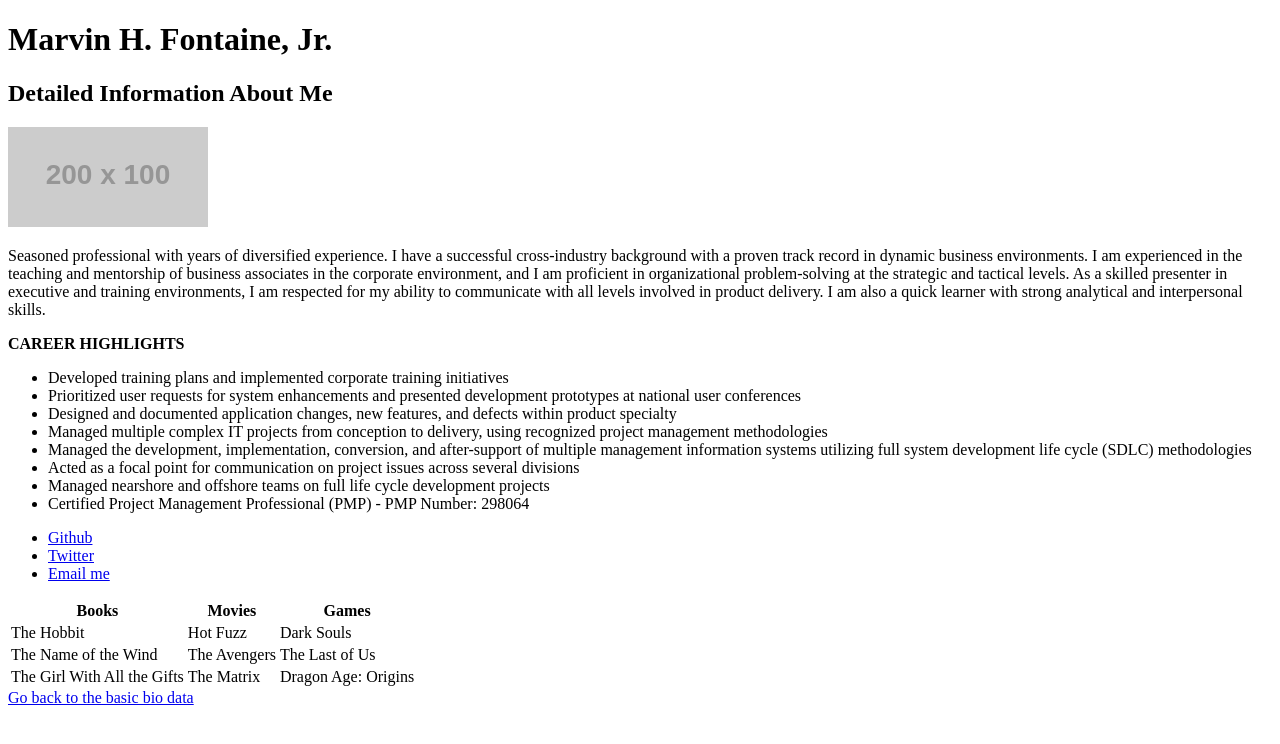
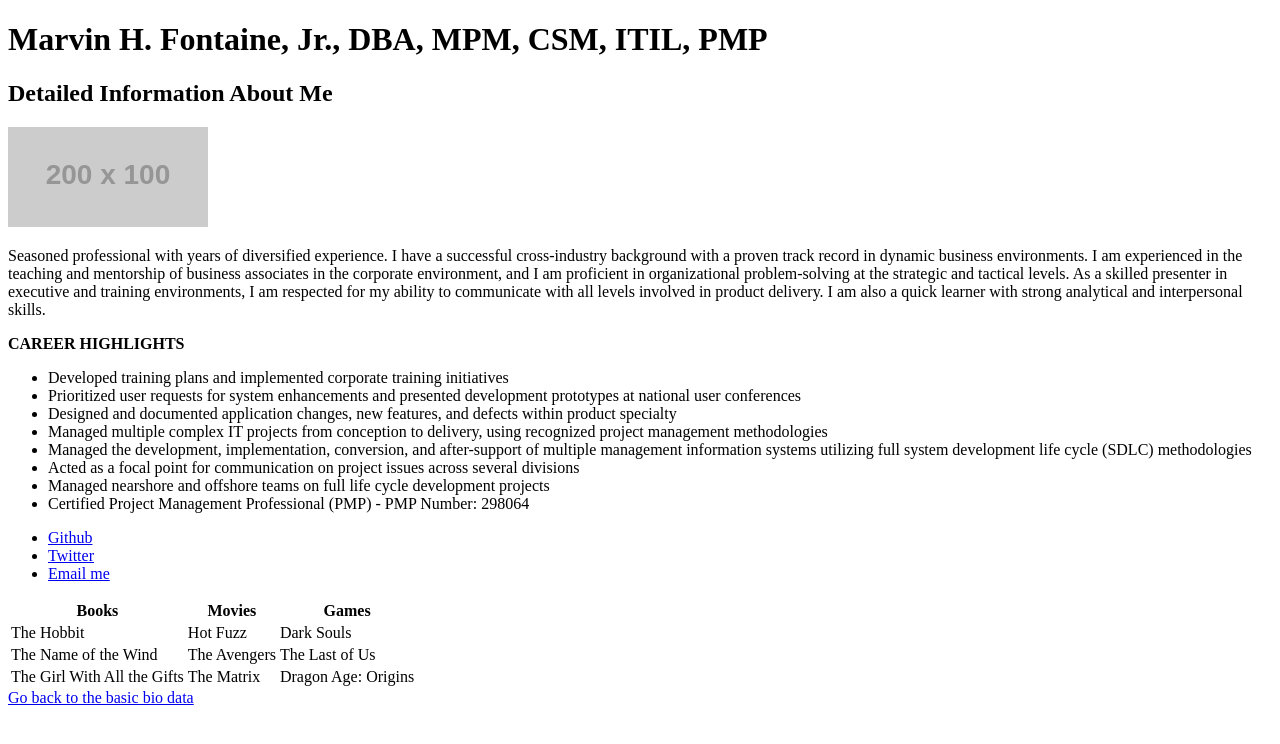
Before and after one commit to mhfontaine/mhfontaine.github.io, a plain HTML site: page copy.html in a window 1280 px wide. Drawn offline with Linux system fonts and the light colour scheme; placeholder pictures from the web are drawn by us.

Commit message:
Add files via upload

```diff
--- a/copy.html
+++ b/copy.html
@@ -6,7 +6,7 @@
 </head>
 
 <body>
-<h1>Marvin H. Fontaine, Jr.</h1>
+<h1>Marvin H. Fontaine, Jr., DBA, MPM, CSM, ITIL, PMP</h1>
 <h2>Detailed Information About Me</h2>
 
 <img src="https://via.placeholder.com/200x100" alt="Marvin Fontaine" />
```
Also changed, not shown: index.html (+1 -1 lines).
